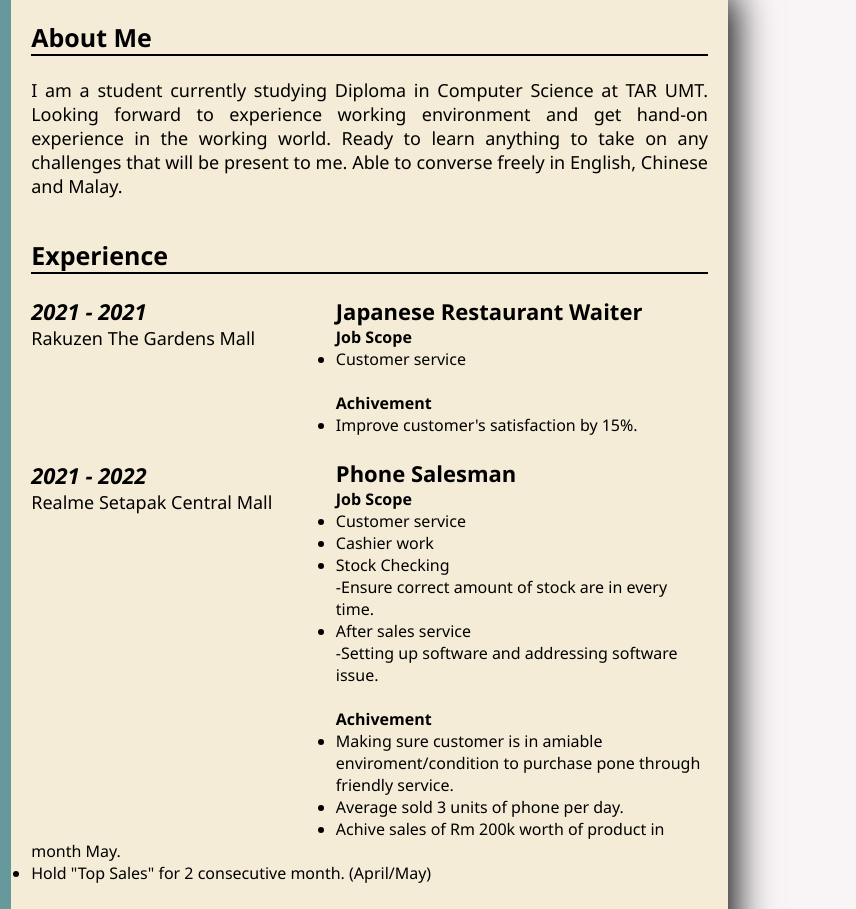
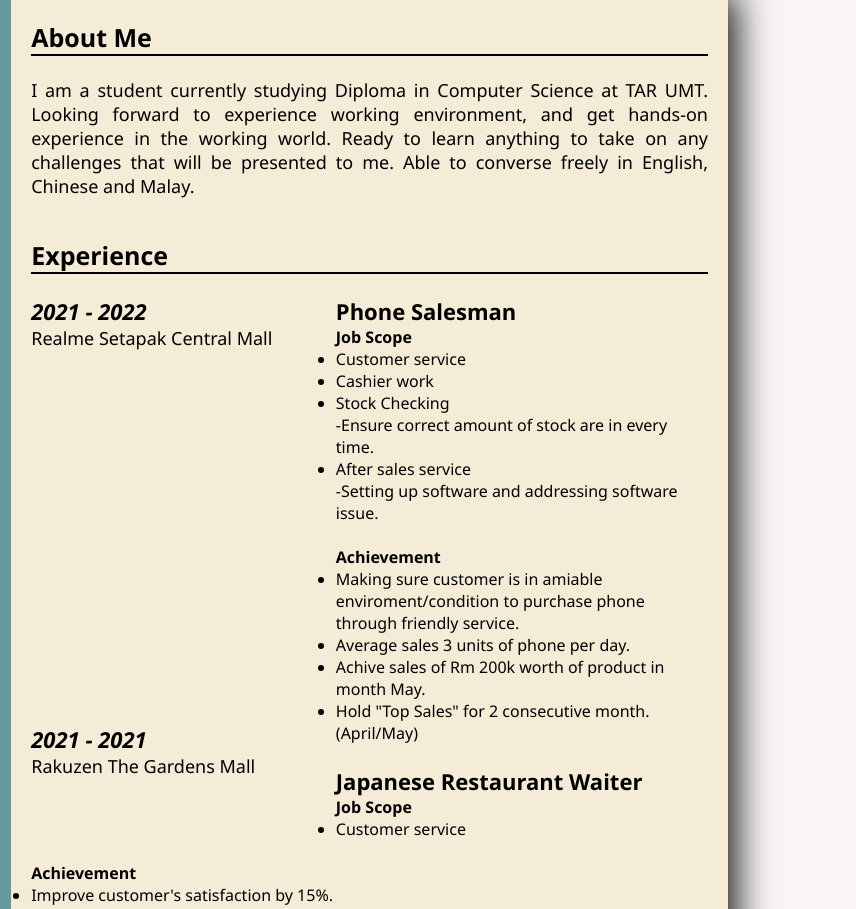
Before and after one commit to JasonTan03/JasonTan03.github.io, a plain HTML site: page index.html in a window 1280 px wide. Shown: the top 909 px of the page, 424-1280 px from the left. Drawn offline with Linux system fonts and the light colour scheme.

Commit message:
Update index.html

```diff
--- a/index.html
+++ b/index.html
@@ -37,8 +37,8 @@
                 <br>
                 <p>
                 I am a student currently studying Diploma in Computer Science at TAR UMT. Looking forward to experience working
-                environment and get hand-on experience in the working world. Ready to learn anything to take on any challenges that will
-                be present to me. Able to converse freely in English, Chinese and Malay.
+                environment, and get hands-on experience in the working world. Ready to learn anything to take on any challenges that will
+                be presented to me. Able to converse freely in English, Chinese and Malay.
                 </p>
             </div>
 
@@ -47,28 +47,29 @@
                 <h3>Experience</h3>
                 <div class="expleft">
                     <br>
-                    <p class="year">2021 - 2021</p>
-                    <p>Rakuzen The Gardens Mall</p>
+                    <p class="year">2021 - 2022 </p>
+                    <P>Realme Setapak Central Mall</P>
                     <br>
                     <br>
                     <br>
                     <br>
                     <br>
-                    <p class="year">2021 - 2022 </p>
-                    <P>Realme Setapak Central Mall</P>
+                    <br>
+                    <br>
+                    <br>
+                    <br>
+                    <br>
+                    <br>
+                    <br>
+                    <br>
+                    <br>
+                    <br>
+                    <br>
+                    <br>
+                    <p class="year">2021 - 2021</p>
+                    <p>Rakuzen The Gardens Mall</p>
                 </div>
                 <div class="expright">
-                    <br>
-                    <h5>Japanese Restaurant Waiter</h5>
-                    <h4>Job Scope</h4>
-                    <ul>
-                        <li>Customer service</li>
-                    </ul>
-                    <br>
-                    <h4>Achivement</h4>
-                    <ul>
-                        <li>Improve customer's satisfaction by 15%.</li>
-                    </ul>
                     <br>
                     <h5>Phone Salesman</h5>
                     <h4>Job Scope</h4>
@@ -81,13 +82,25 @@
                         <li class="exp2">-Setting up software and addressing software issue.</li>
                     </ul>
                     <br>
-                    <h4>Achivement</h4>
+                    <h4>Achievement</h4>
                     <ul>
-                        <li>Making sure customer is in amiable enviroment/condition to purchase pone through friendly service.</li>
-                        <li>Average sold 3 units of phone per day.</li>
+                        <li>Making sure customer is in amiable enviroment/condition to purchase phone through friendly service.</li>
+                        <li>Average sales 3 units of phone per day.</li>
                         <li>Achive sales of Rm 200k worth of product in month May.</li>
                         <li>Hold "Top Sales" for 2 consecutive month. (April/May)</li>
                     </ul>
+                    <br>
+                    <h5>Japanese Restaurant Waiter</h5>
+                    <h4>Job Scope</h4>
+                    <ul>
+                        <li>Customer service</li>
+                    </ul>
+                    <br>
+                    <h4>Achievement</h4>
+                    <ul>
+                        <li>Improve customer's satisfaction by 15%.</li>
+                    </ul>
+
                 </div>
             </div>
             <div class="edu">
```
